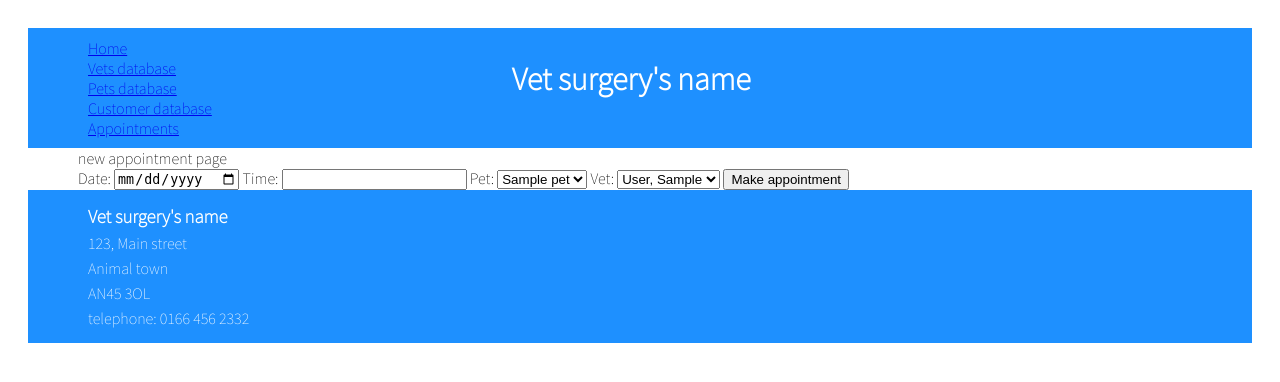
After one commit to saraMDavies/vet_admin_app, a Flask app: page /appointments/new in a window 1280 px wide. The commit adds this page. Shown: the top 382 px of the page. Run offline with Flask 2, Linux system fonts and the light colour scheme; a database or web service that is not in the repository returns one stand-in record (values such as "Sample title"); some libraries are stand-ins or nearby versions.

Commit message:
adds new appointment form

```diff
--- a/vet_app/controllers/appointments_controller.py
+++ b/vet_app/controllers/appointments_controller.py
@@ -11,3 +11,10 @@ def list_all_appointments():
     appointments = appointment_repository.select_all()
 
     return render_template('appointments/index.html', appointments = appointments)
+
+@appointments_blueprint.route('/appointments/new')
+def new_appointment_form():
+    vets = vet_repository.select_all()
+    pets = pet_respository.select_all()
+
+    return render_template('appointments/new.html', vets = vets, pets = pets)
--- a/vet_app/templates/appointments/index.html
+++ b/vet_app/templates/appointments/index.html
@@ -3,6 +3,7 @@
 {% block content %}
 
 <h2>Appointments</h2>
+<h2><a href="/appointments/new">Create new appointment</a></h2>
 
 {% for appointment in appointments %}
 <h3>Date: {{appointment.date}}</h3>
--- /dev/null
+++ b/vet_app/templates/appointments/new.html
@@ -0,0 +1,29 @@
+{% extends 'base.html' %}
+
+{% block content %}
+
+new appointment page
+
+<form action="/appointments/new">
+<label for="date">Date:</label>
+<input type="date" name="date">
+<label for="time">Time:</label>
+<input type="number" name="time">
+<label for="pet">Pet:</label>
+<select name="pet">
+    {% for pet in pets %}
+    <option value="{{pet.id}}">{{pet.name}}</option>
+    {% endfor %}
+</select>
+<label for="vet">Vet:</label>
+<select name="vet">
+    {% for vet in vets %}
+    <option value="{{vet.id}}">{{vet.last_name}}, {{vet.first_name}}</option>
+    {% endfor %}
+</select>
+
+<button type="submit">Make appointment</button>
+
+</form>
+
+{% endblock %}
--- a/vet_app/templates/base.html
+++ b/vet_app/templates/base.html
@@ -19,6 +19,7 @@
             <a href="/vets">Vets database</a>
             <a href="/pets">Pets database</a>
             <a href="/owners">Customer database</a>
+            <a href="/appointments">Appointments</a>
         </nav>
         <h1>Vet surgery's name</h1>
 
```
